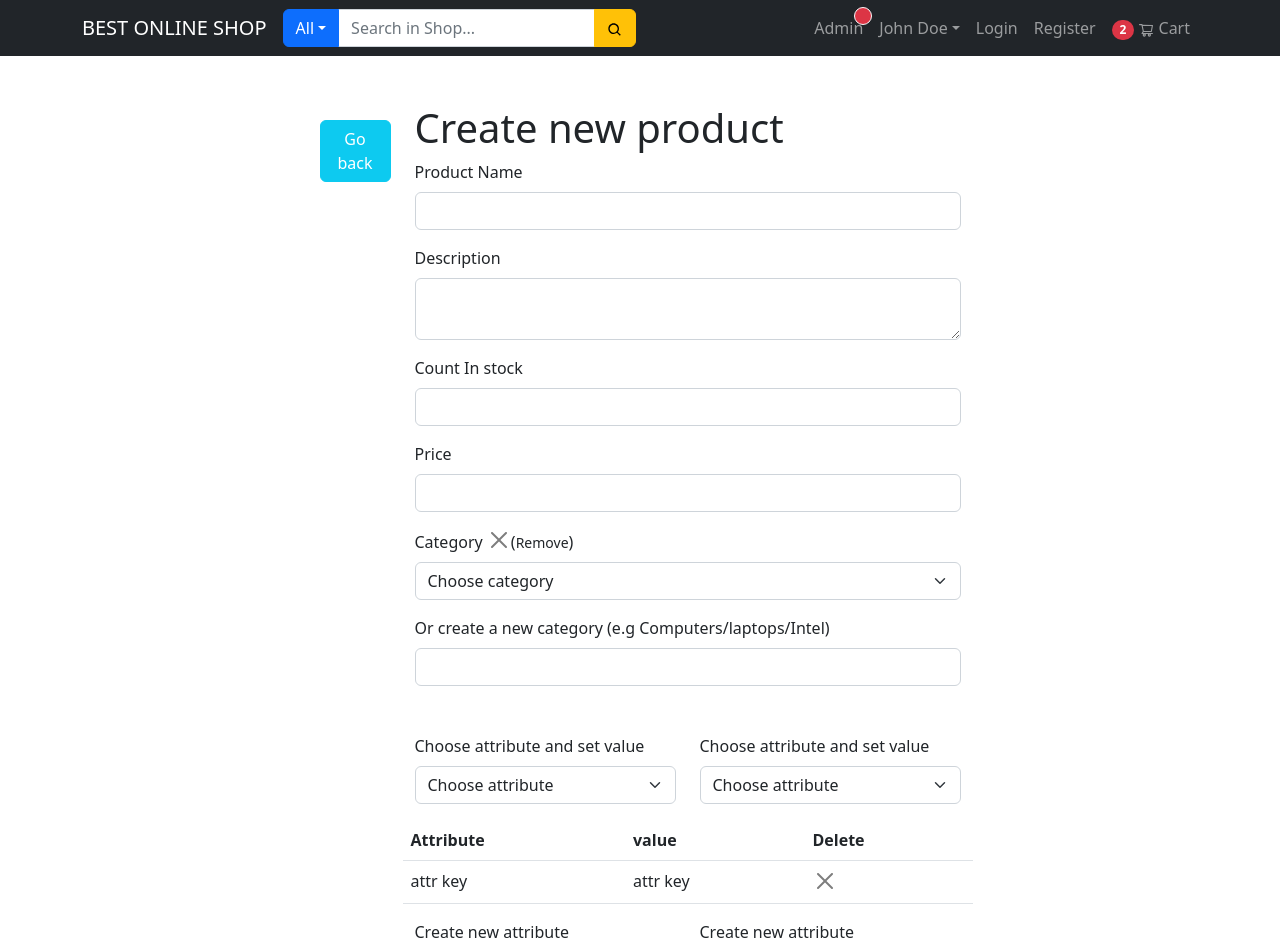
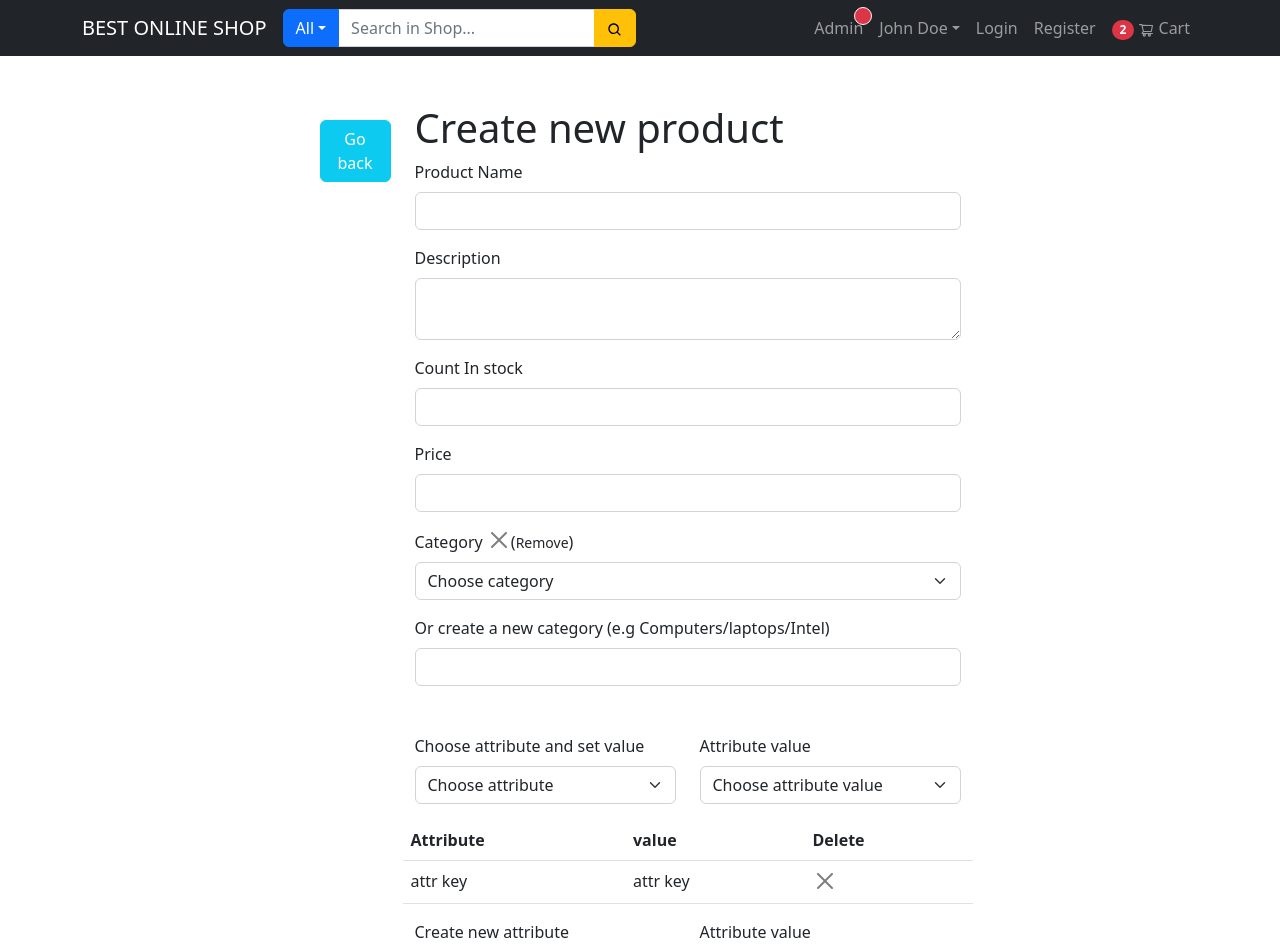
Before and after one commit to shahriarlimon/e-commerce-frontend, a React (Create React App) app: page /admin/product/create-new-product in a window 1280 px wide. Shown: the top 950 px of the page. Built offline with nearby package versions, Linux system fonts and the light colour scheme.

Commit message:
connected with the backend

```diff
--- a/package.json
+++ b/package.json
@@ -6,6 +6,7 @@
     "@testing-library/jest-dom": "^5.16.5",
     "@testing-library/react": "^13.4.0",
     "@testing-library/user-event": "^13.5.0",
+    "axios": "^1.2.0",
     "bootstrap": "^5.2.1",
     "js-image-zoom": "^0.7.0",
     "react": "^18.2.0",
--- a/src/admin/AdminCreateProductPage.js
+++ b/src/admin/AdminCreateProductPage.js
@@ -86,7 +86,7 @@ const AdminCreateProductPage = () => {
                                         type="number"
                                         name='atrrkey'
                                         aria-label='defalut select example'
-                                    ><option value={""}>Choose attribute</option>
+                                    ><option value={""}>Choose attribute </option>
                                         <option value={"1"}>Laptop</option>
                                         <option value={"2"}>TV</option>
                                         <option value={"3"}>Games</option></Form.Select>
@@ -96,13 +96,13 @@ const AdminCreateProductPage = () => {
                             </Col>
                             <Col md={6}>
                                 <Form.Group className='mb-3' controlId="formBasicAttribute">
-                                    <Form.Label> Choose attribute and set value</Form.Label>
+                                    <Form.Label> Attribute value</Form.Label>
                                     <Form.Select
                                         required
                                         type="number"
                                         name='atrrkey'
                                         aria-label='defalut select example'
-                                    ><option value={""}>Choose attribute</option>
+                                    ><option value={""}>Choose attribute value</option>
                                         <option value={"1"}>Laptop</option>
                                         <option value={"2"}>TV</option>
                                         <option value={"3"}>Games</option></Form.Select>
@@ -146,7 +146,7 @@ const AdminCreateProductPage = () => {
                             </Col>
                             <Col md={6}>
                                 <Form.Group className='mb-3' controlId="formBasicNewAttribute">
-                                    <Form.Label> Create new attribute</Form.Label>
+                                    <Form.Label> Attribute value</Form.Label>
                                     <Form.Control
                                         required
                                         type="text"
--- a/src/admin/AdminEditProductPage.js
+++ b/src/admin/AdminEditProductPage.js
@@ -128,7 +128,7 @@ const AdminEditProductPage = () => {
                                 <tbody>
                                     <tr>
                                         <td>attr key</td>
-                                        <td>attr key</td>
+                                        <td>attr value</td>
                                         <td><CloseButton /></td>
                                     </tr>
                                 </tbody>
@@ -146,13 +146,12 @@ const AdminEditProductPage = () => {
                                         placeholder="first choose or create category"
 
                                     />
-
                                 </Form.Group>
 
                             </Col>
                             <Col md={6}>
                                 <Form.Group className='mb-3' controlId="formBasicNewAttribute">
-                                    <Form.Label> Create new attribute</Form.Label>
+                                    <Form.Label> Create new attribute value</Form.Label>
                                     <Form.Control
                                         required
                                         type="text"
--- a/src/pages/ProductListPage.js
+++ b/src/pages/ProductListPage.js
@@ -7,8 +7,10 @@ import RatingFilterComponent from '../components/FilterQueryResultOption/RatingF
 import PagintationComponent from '../components/PagintationComponent';
 import ProductForListComponents from '../components/ProductForListComponents';
 import SortOptionsComponents from '../components/SortOptionsComponents';
+import axios from 'axios'
 
 const ProductListPage = () => {
+    axios.get("http://localhost:4000/api/v1/products ").then((res)=>console.log(res))
     return (
         <Container fluid style={{ marginBottom: "130px" }}>
             <Row>
```
Also changed, not shown: public/images/products/aa6359eb-5407-4607-b1ee-b59a827a7678.png (added), 1 other file (tests, documents, lock files or other folders).
